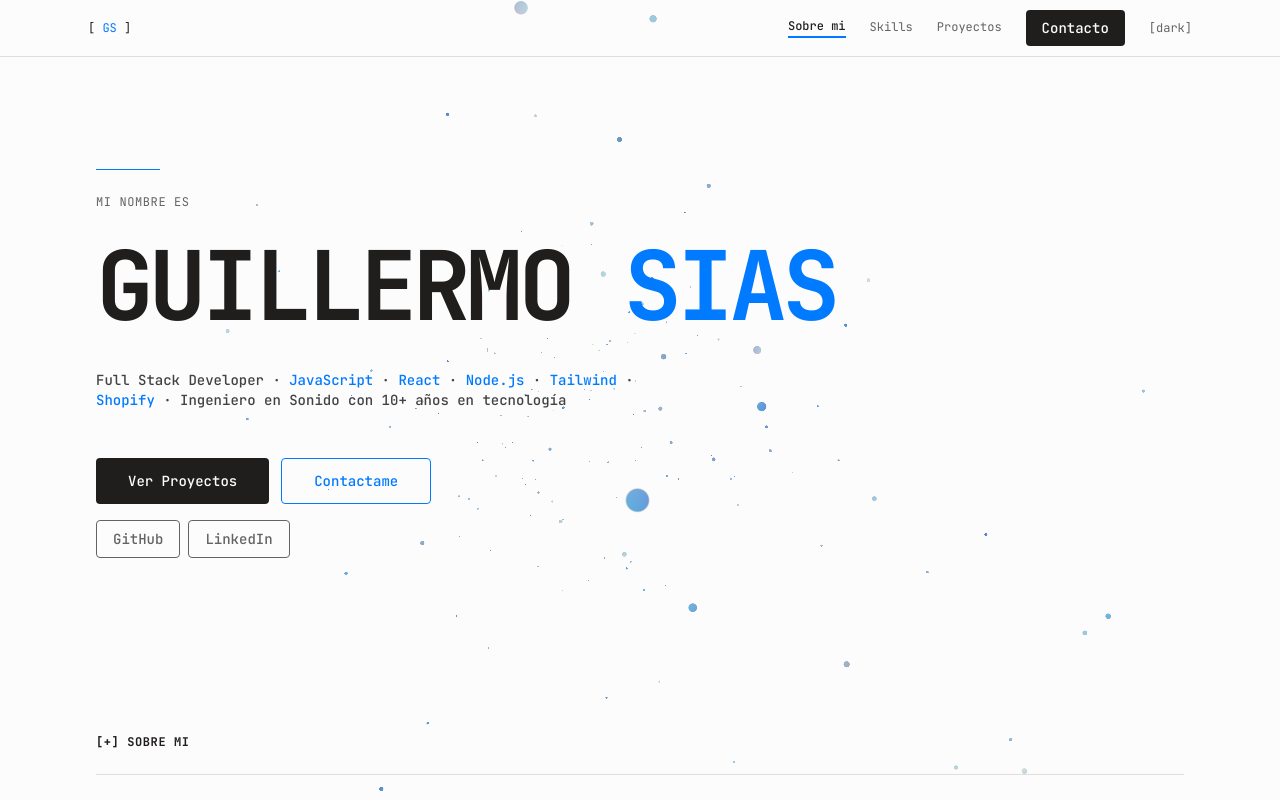
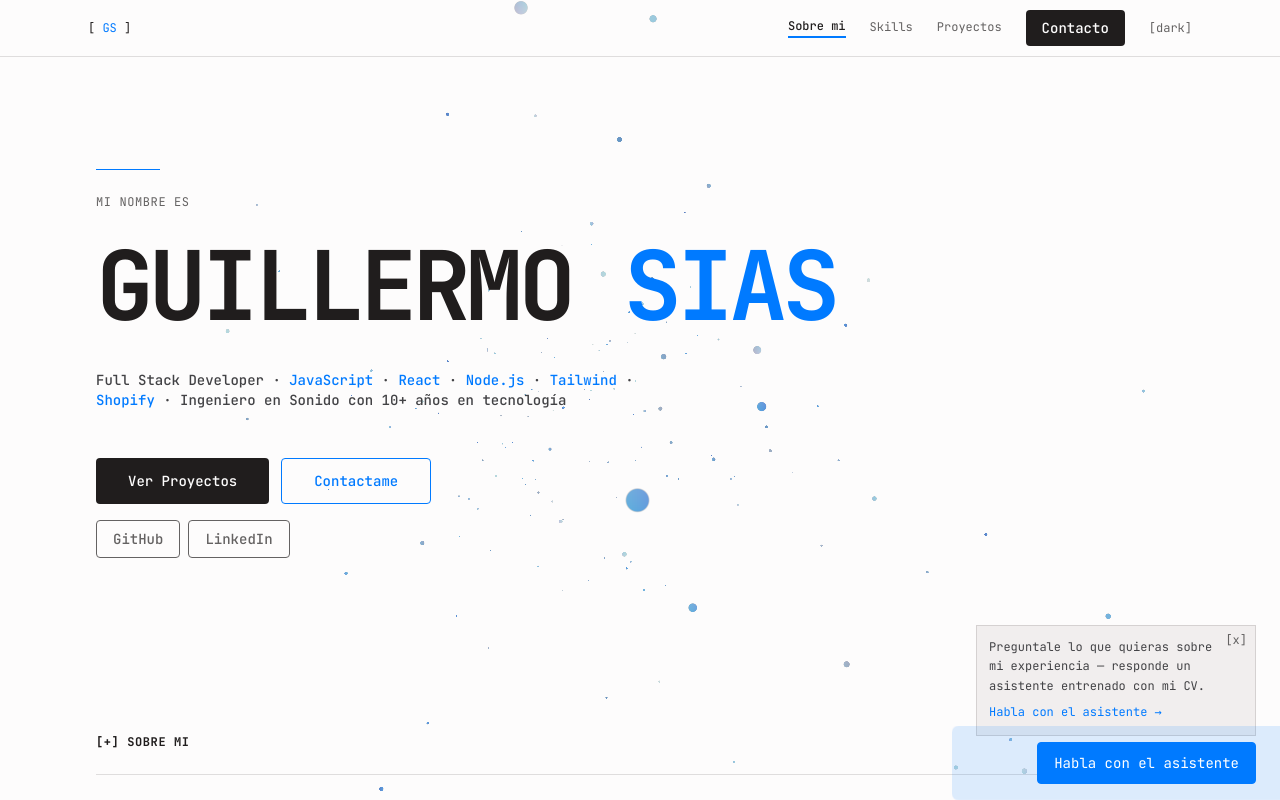
Before and after one commit to gsiasp-hash/Portafolio, a Next.js app in the folder frontend/: page / in a window 1280 px wide. Shown: the top 800 px of the page. Built offline with nearby package versions, Linux system fonts and the light colour scheme.

Commit message:
Destacar widget de chat: FAB azul con pulso, teaser y renombre a asistente

```diff
--- a/frontend/src/app/layout.jsx
+++ b/frontend/src/app/layout.jsx
@@ -1,6 +1,7 @@
 import { Analytics } from "@vercel/analytics/react";
 import MainTemplate from "../components/templates/MainTemplate";
 import ScrollProgress from "../components/organisms/ScrollProgress";
+import ChatWidget from "../components/organisms/ChatWidget";
 import "../css/style.css";
 
 export const metadata = {
@@ -57,6 +58,7 @@ export default function RootLayout({ children }) {
           <Analytics />
           <MainTemplate>{children}</MainTemplate>
         </div>
+        <ChatWidget />
       </body>
     </html>
   );
--- /dev/null
+++ b/frontend/src/components/organisms/ChatWidget.jsx
@@ -0,0 +1,126 @@
+"use client";
+
+import { useEffect, useState } from "react";
+
+const CHAT_URL =
+  "https://entrevista-ia-flax.vercel.app?embed=1";
+const CHAT_HOME = "https://entrevista-ia-flax.vercel.app";
+const TEASER_KEY = "chat_teaser_visto";
+const TEASER_DELAY_MS = 2000;
+
+export default function ChatWidget() {
+  const [open, setOpen] = useState(false);
+  const [showTeaser, setShowTeaser] = useState(false);
+
+  useEffect(() => {
+    let visto;
+    try {
+      visto = localStorage.getItem(TEASER_KEY) === "1";
+    } catch {
+      visto = false;
+    }
+    if (visto) return;
+    const timer = setTimeout(() => setShowTeaser(true), TEASER_DELAY_MS);
+    return () => clearTimeout(timer);
+  }, []);
+
+  useEffect(() => {
+    if (!open) return;
+    const onKey = (event) => {
+      if (event.key === "Escape") setOpen(false);
+    };
+    window.addEventListener("keydown", onKey);
+    return () => window.removeEventListener("keydown", onKey);
+  }, [open]);
+
+  const marcarVisto = () => {
+    setShowTeaser(false);
+    try {
+      localStorage.setItem(TEASER_KEY, "1");
+    } catch {
+      return;
+    }
+  };
+
+  const abrir = () => {
+    setOpen(true);
+    marcarVisto();
+  };
+
+  return (
+    <>
+      {open && (
+        <div
+          role="dialog"
+          aria-label="Chat con el asistente IA de Guillermo"
+          className="fixed bottom-16 right-4 sm:right-6 z-[60] w-[calc(100vw-2rem)] sm:w-[380px] h-[min(560px,70vh)] border border-hairline bg-canvas flex flex-col overflow-hidden"
+        >
+          <iframe
+            src={CHAT_URL}
+            title="Asistente IA — Guillermo Sias"
+            className="w-full h-full"
+          />
+        </div>
+      )}
+
+      {showTeaser && !open && (
+        <div className="fixed bottom-16 right-4 sm:right-6 z-[60] w-[calc(100vw-2rem)] sm:w-[280px] border border-hairline bg-surface-card p-3">
+          <button
+            type="button"
+            onClick={marcarVisto}
+            aria-label="Descartar mensaje"
+            className="absolute top-1.5 right-2 font-mono text-xs text-mute hover:text-accent transition-colors cursor-pointer"
+          >
+            [x]
+          </button>
+          <p className="text-xs leading-relaxed text-body pr-5">
+            Preguntale lo que quieras sobre mi experiencia — responde un
+            asistente entrenado con mi CV.
+          </p>
+          <button
+            type="button"
+            onClick={abrir}
+            className="mt-2 font-mono text-xs text-accent hover:underline cursor-pointer"
+          >
+            Habla con el asistente →
+          </button>
+        </div>
+      )}
+
+      <div className="fixed bottom-4 right-4 sm:right-6 z-[60] flex items-center gap-2">
+        {open && (
+          <a
+            href={CHAT_HOME}
+            target="_blank"
+            rel="noreferrer"
+            title="Abrir en pestaña nueva"
+            className="font-mono text-xs text-mute hover:text-accent transition-colors duration-200"
+          >
+            ↗
+          </a>
+        )}
+        <span className="relative inline-flex">
+          {!open && (
+            <span
+              aria-hidden="true"
+              className="motion-safe:absolute motion-safe:inset-0 motion-safe:animate-ping rounded-sm bg-accent opacity-60"
+            />
+          )}
+          <button
+            type="button"
+            onClick={() => (open ? setOpen(false) : abrir())}
+            aria-expanded={open}
+            aria-label={open ? "Cerrar asistente" : "Hablar con el asistente"}
+            className={`relative font-mono text-sm px-4 py-2.5 rounded-sm transition-colors duration-200 cursor-pointer select-none active:scale-[0.98] border ${
+              open
+                ? "bg-surface-card border-hairline text-body hover:text-accent hover:border-accent"
+                : "bg-accent border-accent text-white hover:brightness-110"
+            }`}
+          >
+            {open ? "[x]" : "Habla con el asistente"}
+          </button>
+        </span>
+      </div>
+    </>
+  );
+}
--- a/frontend/src/components/organisms/ScrollToTop.jsx
+++ b/frontend/src/components/organisms/ScrollToTop.jsx
@@ -25,7 +25,7 @@ export default function ScrollToTop() {
           exit={{ opacity: 0, scale: 0.8 }}
           transition={{ duration: 0.2 }}
           onClick={scrollToTop}
-          className="fixed bottom-6 right-6 z-50 bg-ink text-canvas border border-hairline-strong w-10 h-10 rounded-sm flex items-center justify-center cursor-pointer hover:bg-ink-deep transition-colors"
+          className="fixed bottom-16 right-4 sm:right-6 z-50 bg-ink text-canvas border border-hairline-strong w-10 h-10 rounded-sm flex items-center justify-center cursor-pointer hover:bg-ink-deep transition-colors"
           aria-label="Volver arriba"
         >
           <span className="text-lg font-bold leading-none">↑</span>
```
Also changed, not shown: 2 other files (tests, documents, lock files or other folders).
